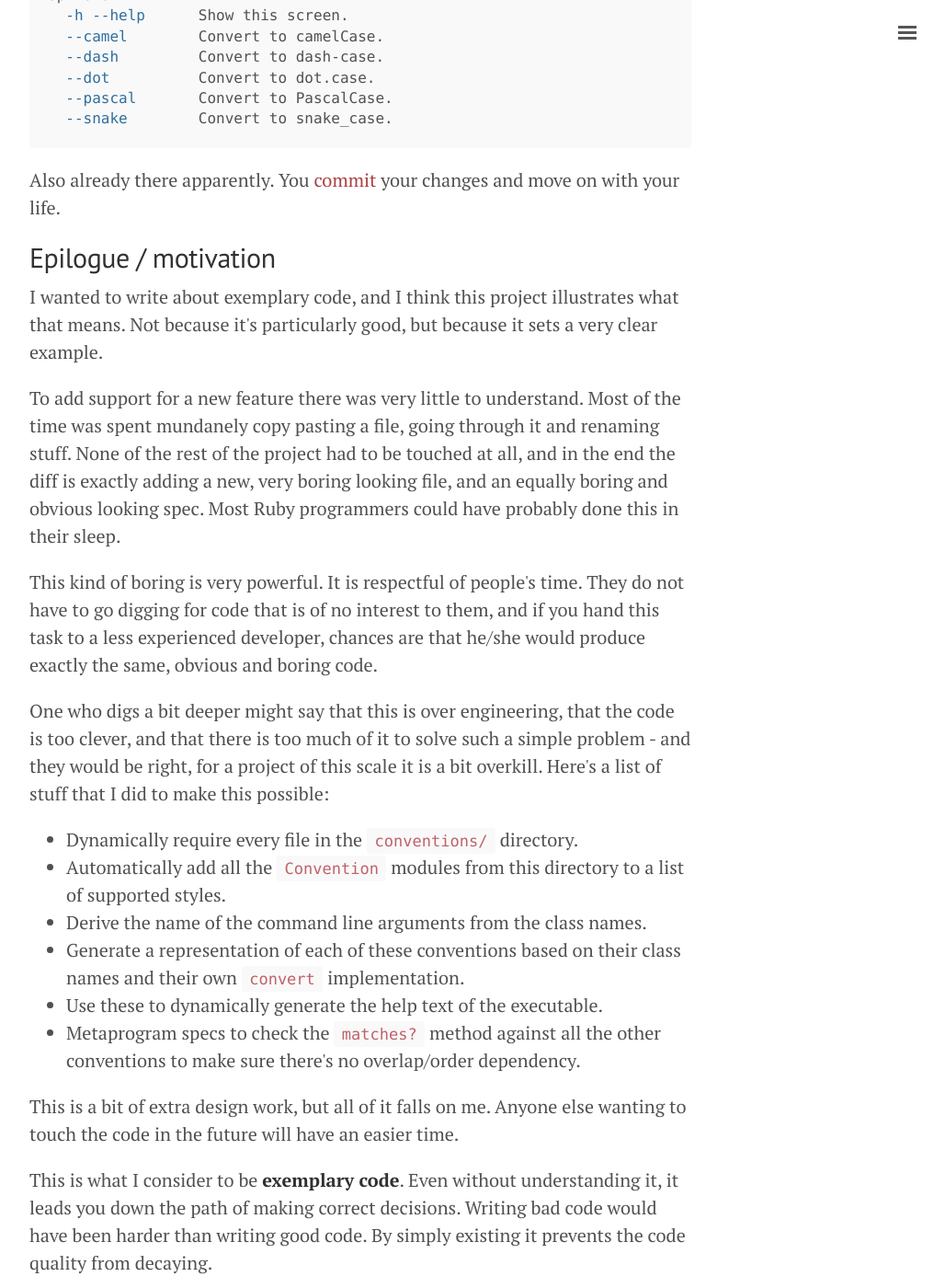
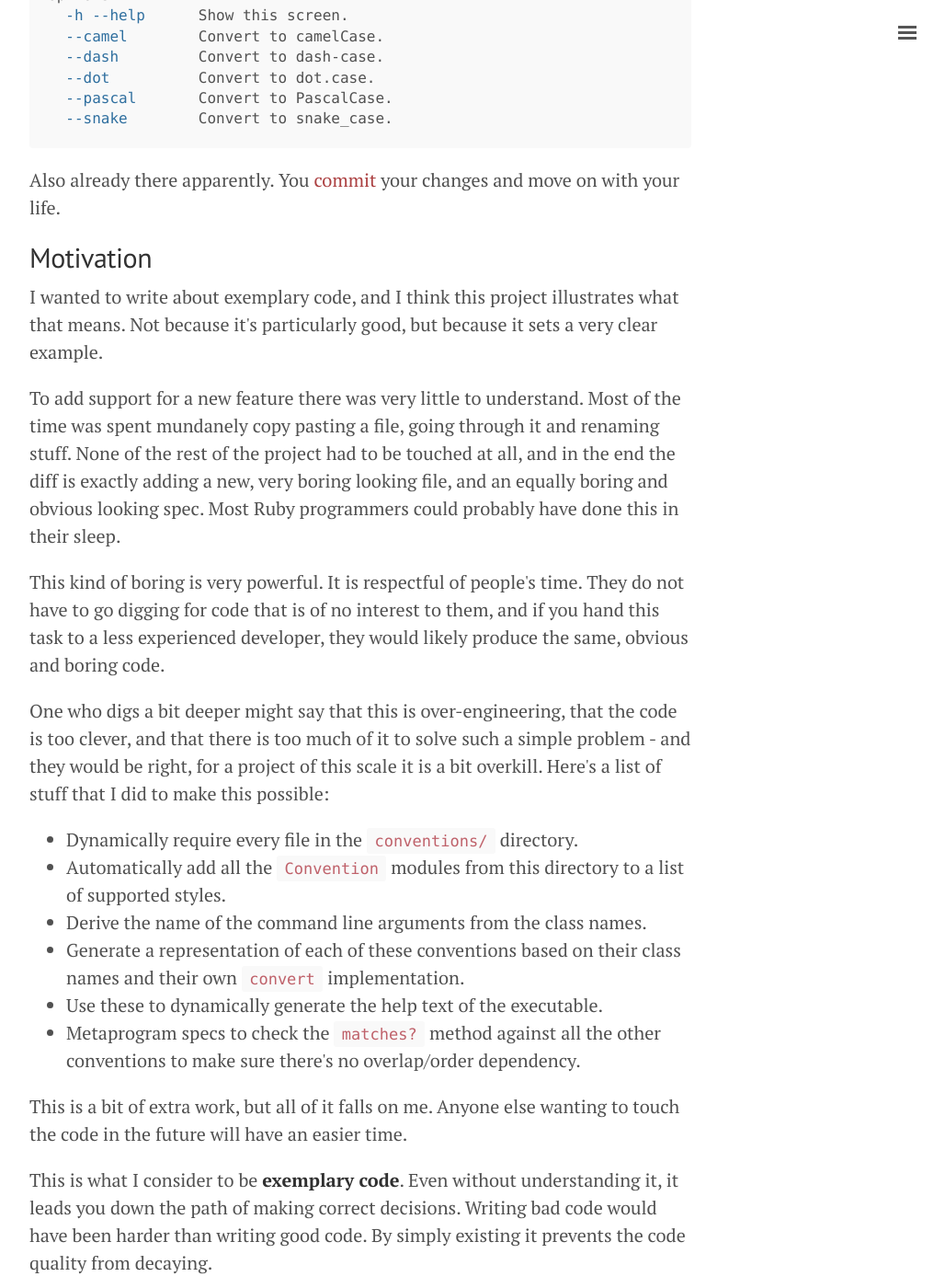
Before and after one commit to jsborjesson/jsborjesson.github.io, a Jekyll site: the page built from _posts/2016-11-03-exemplary-design.md, in a window 1280 px wide and 1400 px high, scrolled down 4448 px. Shown: the whole window at 92% size, without its empty margins (248-1276 px from the left). Built offline with Jekyll 4.4.1, drawn with Linux system fonts in a browser that asks for light colours; some of the changed text lies outside the part shown.

Commit message:
Improve wording in the Exemplary Design post

````diff
--- a/_posts/2016-11-03-exemplary-design.md
+++ b/_posts/2016-11-03-exemplary-design.md
@@ -4,11 +4,11 @@ title: Exemplary design
 ---
 
 I recently wrote a simple command line tool, the functionality of which is
-unimpressive and uninteresting, but has some interesting design choices I would
-like to get down in writing.
+unimpressive and uninteresting, but it illustrates a principle I've had on my
+mind for a while.
 
 The tool is called [in that case](https://github.com/alcesleo/in_that_case) and
-simply converts between different capitalization standards:
+converts between different capitalization standards:
 
 ```bash
 $ itc --snake inThatCase
@@ -192,7 +193,7 @@ Options:
 
 Also already there apparently. You [commit](https://github.com/alcesleo/in_that_case/commit/85039bbeb03d4ac19265517efe5d94f3b1cc00f1) your changes and move on with your life.
 
-## Epilogue / motivation
+## Motivation
 
 I wanted to write about exemplary code, and I think this project illustrates
 what that means. Not because it's particularly good, but because it sets a very
@@ -203,14 +204,14 @@ understand. Most of the time was spent mundanely copy pasting a file, going
 through it and renaming stuff. None of the rest of the project had to be
 touched at all, and in the end the diff is exactly adding a new, very boring
 looking file, and an equally boring and obvious looking spec. Most Ruby
-programmers could have probably done this in their sleep.
+programmers could probably have done this in their sleep.
 
 This kind of boring is very powerful. It is respectful of people's time. They
 do not have to go digging for code that is of no interest to them, and if you
-hand this task to a less experienced developer, chances are that he/she would
-produce exactly the same, obvious and boring code.
+hand this task to a less experienced developer, they would likely produce the
+same, obvious and boring code.
 
-One who digs a bit deeper might say that this is over engineering, that the
+One who digs a bit deeper might say that this is over-engineering, that the
 code is too clever, and that there is too much of it to solve such a simple
 problem - and they would be right, for a project of this scale it is a
 bit overkill. Here's a list of stuff that I did to make this possible:
@@ -223,8 +224,8 @@ bit overkill. Here's a list of stuff that I did to make this possible:
 * Metaprogram specs to check the `matches?` method against all the other
   conventions to make sure there's no overlap/order dependency.
 
-This is a bit of extra design work, but all of it falls on me. Anyone
-else wanting to touch the code in the future will have an easier time.
+This is a bit of extra work, but all of it falls on me. Anyone else wanting to
+touch the code in the future will have an easier time.
 
 This is what I consider to be **exemplary code**. Even without understanding
 it, it leads you down the path of making correct decisions. Writing bad code
````
Also changed, not shown: other parts of _posts/2016-11-03-exemplary-design.md (+8 -7 lines).
